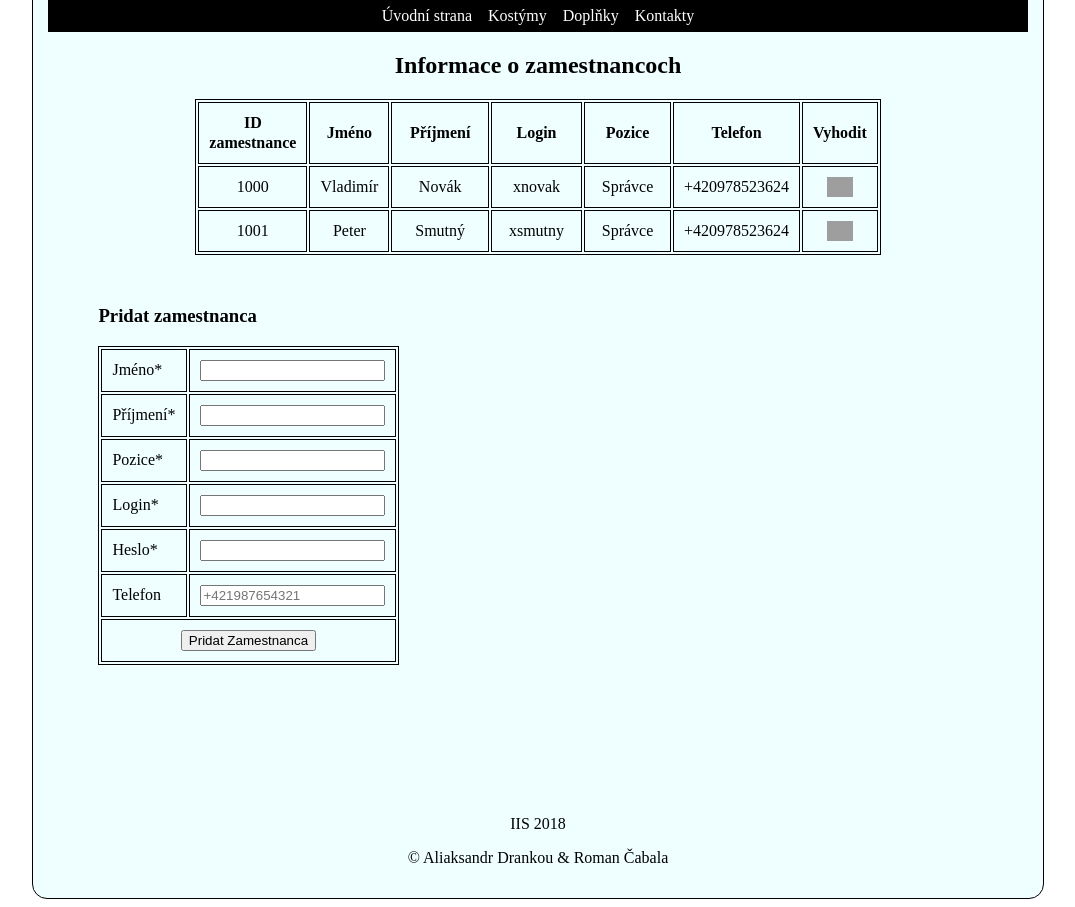
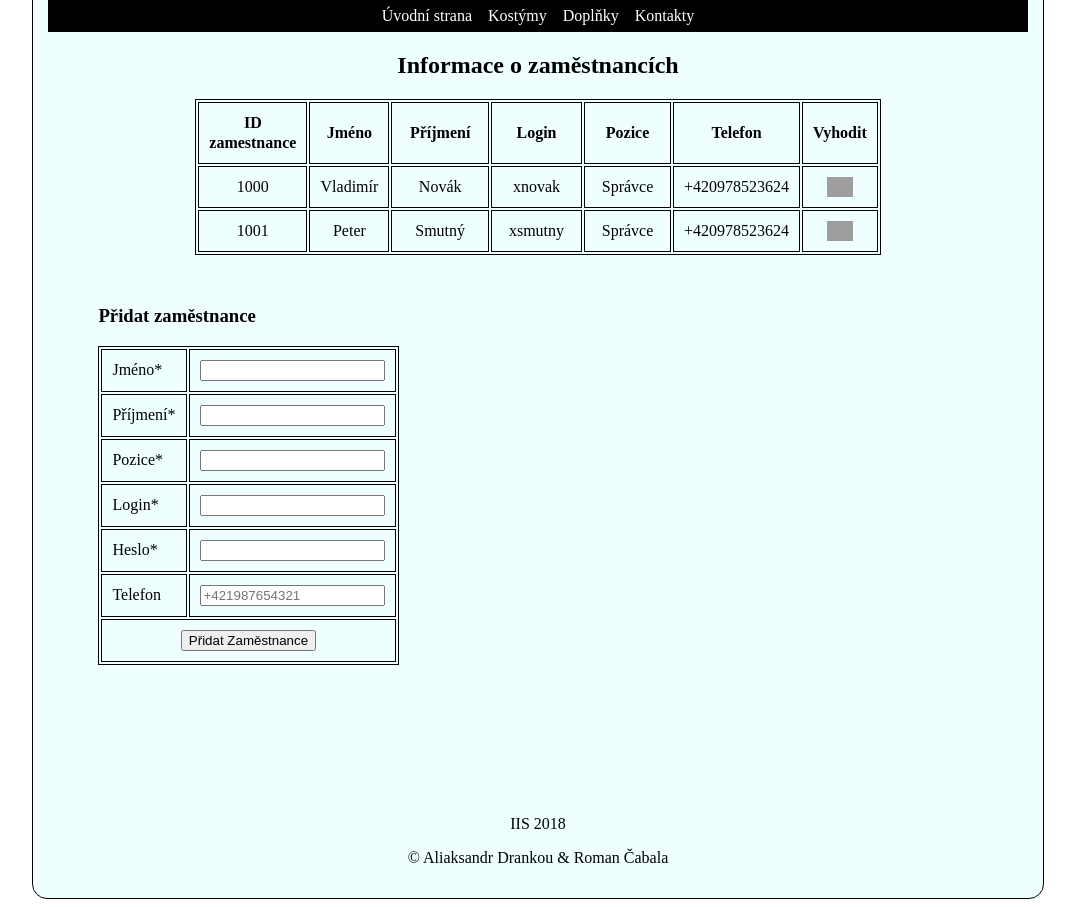
Before and after one commit to drankou/IIS-projekt, a PHP site: page /admin.php in a window 1280 px wide. Shown: the part 124-1031 px from the top of the page, without its empty margins (102-1177 px from the left). Run offline with PHP 8.4, Linux system fonts and the light colour scheme; data comes from the database, SQL or seed files in the repository; both versions use the stored data as it was after the commit; grey boxes are pictures that could not be loaded.

Commit message:
final db.sql version

```diff
--- a/admin.php
+++ b/admin.php
@@ -3,14 +3,14 @@ require "common.php";
 require "db_init.php";
 
 make_header("Admin");
-echo "<h2> Informace o zamestnancoch </h2>";
+echo "<h2> Informace o zaměstnancích </h2>";
 ?>
 
 
 <?php
 
 if (isset($_GET['removed']) && $_GET['removed'] == "true"){
-    echo '<div class="isa_success">Zamestnanec uspesne odstranen</div>';
+    echo '<div class="isa_success">Zaměstnanec úspěsně odstraněn</div>';
 }
 
 
@@ -58,8 +58,7 @@ if (mysqli_num_rows($result) > 0){
         	if (mysqli_query($db, $sql)){
         	    header("Location: admin.php?removed=true");
         	} else {
-        		echo '<div class="isa_error">
-                     Nepodarilo se odstranit zamestnance </div>';
+        		echo '<div class="isa_error">Nepodarilo se odstranit zamestnance </div>';
         	}
         }
 
@@ -81,21 +80,16 @@ if (mysqli_num_rows($result) > 0){
 	   else {
 	    $sql = "INSERT INTO ZAMESTNANEC(jmeno, prijmeni, pozice, telefon, login, heslo) VALUES ('$name', '$surname', '$position', '$number', '$login', '$password')";
 	    if (mysqli_query($db, $sql)) {
-	    	     	 echo '<div class="isa_success">
-	                     Zamestnanec uspesne pridan </div>';
+	    	     	 echo '<div class="isa_success">Zamestnanec uspesne pridan </div>';
 	                     header("Location: admin.php");
-	     } else {
-	     			echo '<div class="isa_error">
-	                     Nepodarilo sa priat zamestnanca skuste to znova </div>';
-
+	    } else {
+	     			echo '<div class="isa_error">Nepodarilo sa priat zamestnanca skuste to znova </div>';
 	    	 }
-
 	    }
-
 	}
 ?>
 		<div class="add-employee">
-            <h3> Pridat zamestnanca </h3>
+            <h3> Přidat zaměstnance </h3>
 			<form name ="form1" action="admin.php" method="post">
 				<table>
 					<tr>
@@ -123,7 +117,7 @@ if (mysqli_num_rows($result) > 0){
 						<td><input type="text" name="add_telnumber" placeholder="+421987654321"> </td>
 					</tr>
 					<tr>
-						<td colspan="2" align="center"><input type ="submit" name="add_employee" value="Pridat Zamestnanca"></td>
+						<td colspan="2" align="center"><input type ="submit" name="add_employee" value="Přidat Zaměstnance"></td>
 					</tr>
 				</table>
 			</form>
--- a/costumes.php
+++ b/costumes.php
@@ -18,7 +18,6 @@ filterContainer($min_price, $max_price, "costumes.php");
     if (isset($_POST['search_btn'])){
         $max_price = $_POST['max-price'];
         $min_price = $_POST['min-price'];
-        $category = $_POST['category'];
 
         $sql = "SELECT * FROM KOSTYM WHERE cena BETWEEN '$min_price' AND '$max_price'";
     }else {
```
Also changed, not shown: db.sql (+4 -4 lines).
